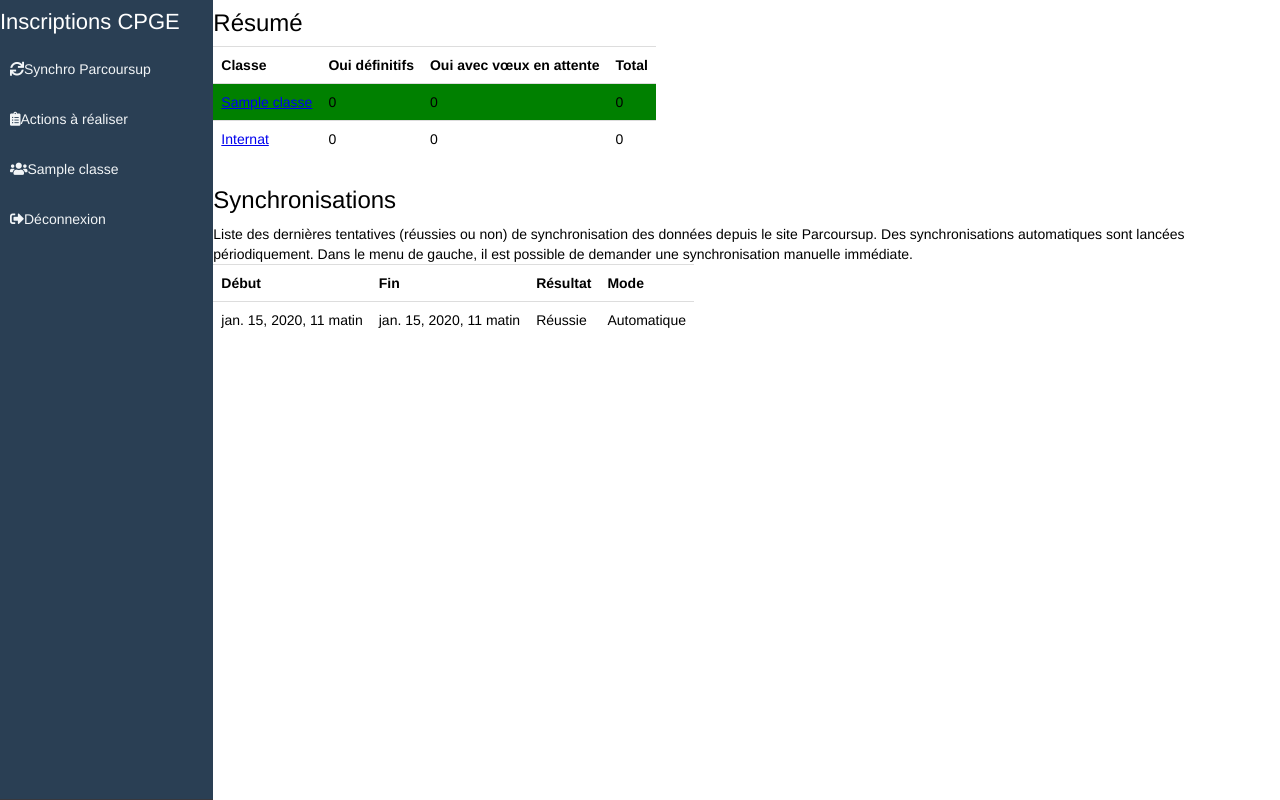
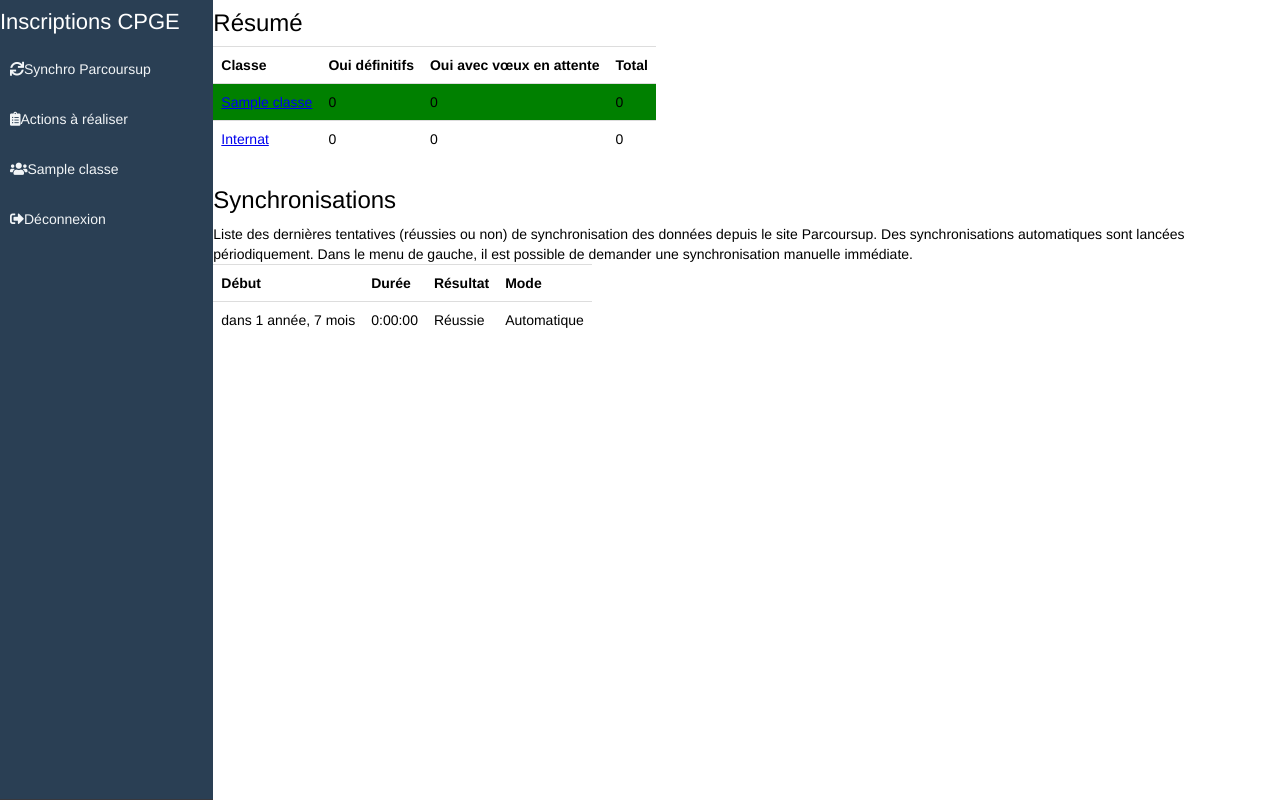
Before and after one commit to pykol/inscrisup, a Django app: page / in a window 1280 px wide. Run offline with Django 3.2, Linux system fonts and the light colour scheme; a user stored in the database is signed in; tables that the repository leaves empty hold one stand-in row (values such as "Sample post"); style sheets or scripts are compiled from the project's sources.

Commit message:
Affichage humanisé des synchros Parcoursup, avec durée

```diff
--- a/inscrisup/settings.py
+++ b/inscrisup/settings.py
@@ -38,6 +38,7 @@ INSTALLED_APPS = [
     'django.contrib.sessions',
     'django.contrib.messages',
     'django.contrib.staticfiles',
+    'django.contrib.humanize',
 ]
 
 MIDDLEWARE = [
--- a/parcoursup/templates/parcoursup/index.html
+++ b/parcoursup/templates/parcoursup/index.html
@@ -1,5 +1,6 @@
 {% load static %}
 {% load navigation %}
+{% load humanize %}
 <!DOCTYPE html>
 <html lang="fr">
   <head>
@@ -51,14 +52,14 @@
       <table>
         <tr>
           <th>Début</th>
-          <th>Fin</th>
+          <th>Durée</th>
           <th>Résultat</th>
           <th>Mode</th>
         </tr>
         {% for synchro in synchro_list %}
         <tr>
-          <td>{{ synchro.date_debut }}</td>
-          <td>{{ synchro.date_fin }}</td>
+          <td>{{ synchro.date_debut|naturaltime }}</td>
+          <td>{{ synchro.duree }}</td>
           <td>{{ synchro.get_resultat_display }}</td>
           <td>{{ synchro.get_mode_display }}</td>
         {% endfor %}
--- a/parcoursup/views.py
+++ b/parcoursup/views.py
@@ -24,7 +24,7 @@ from django.shortcuts import render, get_object_or_404, redirect
 from django.http import HttpResponse
 from django.views import generic
 from django.urls import reverse
-from django.db.models import Count, Q
+from django.db.models import Count, Q, F
 from django.contrib.auth.decorators import login_required
 from django.contrib.auth.mixins import LoginRequiredMixin
 
@@ -51,7 +51,8 @@ def index(request):
     num_internat_ouimais = \
             props_internat.filter(statut=Proposition.STATUT_OUIMAIS).count()
 
-    synchro_list = ParcoursupSynchro.objects.all().order_by('-date_debut')[:5]
+    synchro_list = ParcoursupSynchro.objects.all().order_by('-date_debut')[:5].annotate(duree=F('date_fin')
+            - F('date_debut'))
 
     return render(request, 'parcoursup/index.html', context={
         'classe_list': classe_list,
```
